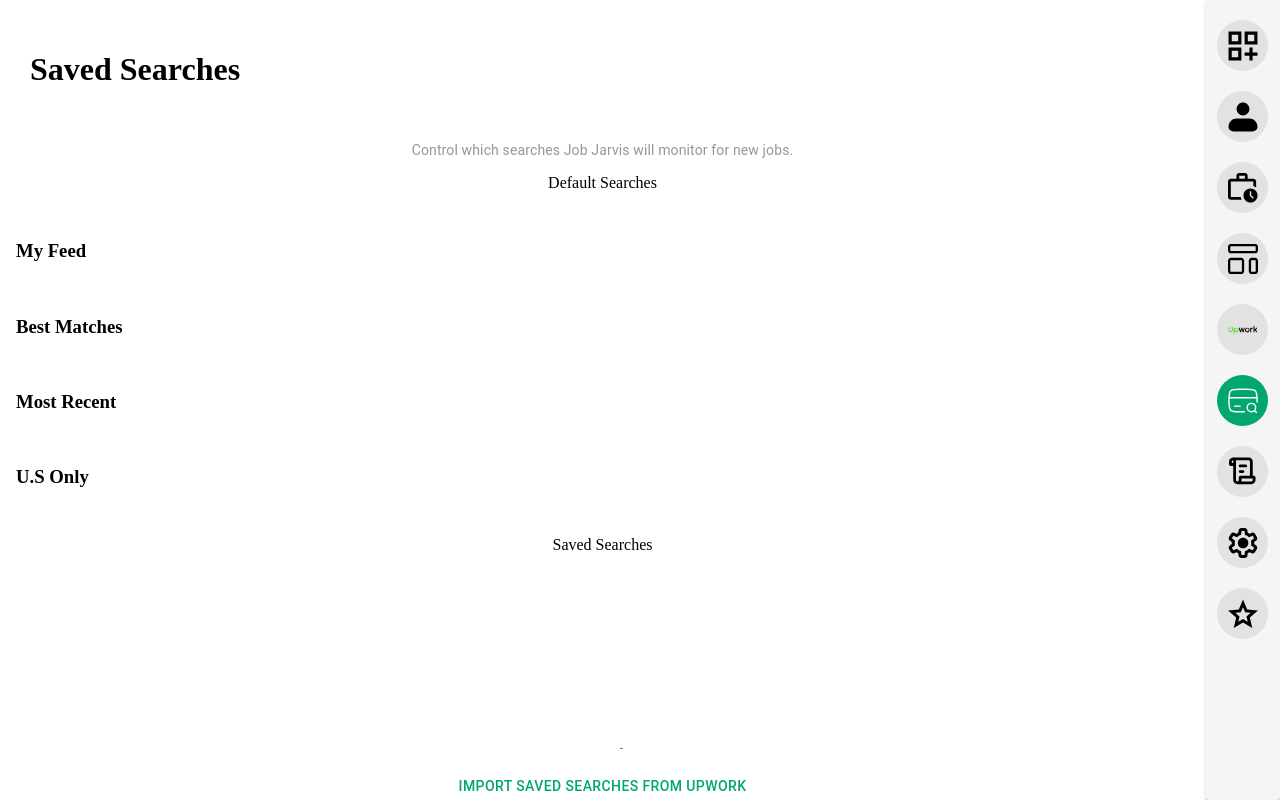
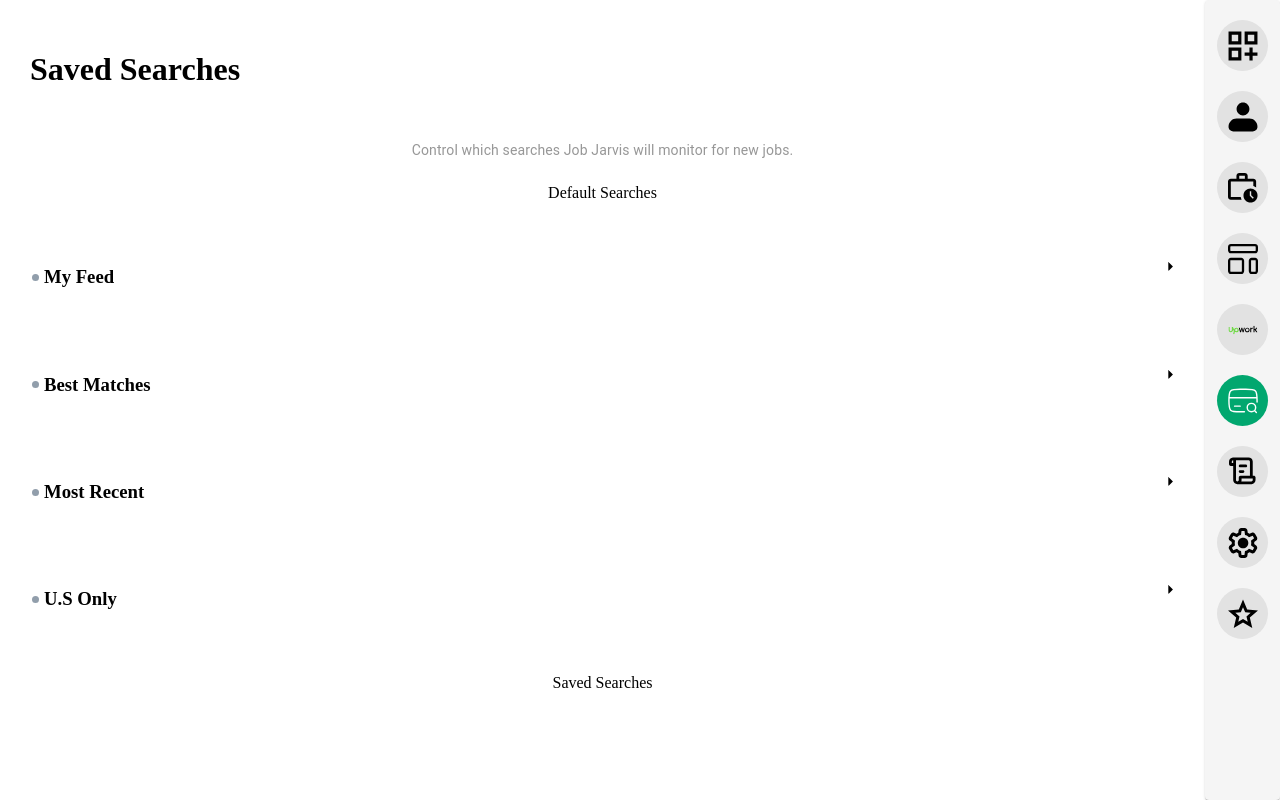
Before and after one commit to uziarslan/job-jarvis, a React (Vite) app in the folder client/: page / in a window 1280 px wide. Both pictures are taken after a click on the button 1242 px from the left and 400 px from the top of the page. Shown: the top 800 px of the page. Built offline with nearby package versions, Linux system fonts and the light colour scheme; the HTML template or start-up script is replaced by a standard one.

Commit message:
Saved searches fully working, need to bound it to jobs, and import from upwork

```diff
--- a/client/src/components/jobs/JobsPage.tsx
+++ b/client/src/components/jobs/JobsPage.tsx
@@ -90,8 +90,8 @@ export default function JobsPage({ onStartTrackingClick }: IProps) {
   useEffect(() => {
     chrome.storage.sync.get(SAVED_SEARCHES_KEY, (result) =>
       setHasMonitoredSearches(
-        (result[SAVED_SEARCHES_KEY] as SavedSearch[]).every(
-          (search) => !search.enabled
+        (result[SAVED_SEARCHES_KEY] as SavedSearch[]).some(
+          (search) => search.enabled
         )
       )
     );
--- a/client/src/components/savedSearches/SavedSearchCard.tsx
+++ b/client/src/components/savedSearches/SavedSearchCard.tsx
@@ -1,17 +1,70 @@
-import { Box } from "@mui/material";
+import { Box, styled } from "@mui/material";
 import { SavedSearch } from "../../types";
+import IconMonitorJobSearch from "../../assets/icon_saved_searches_monitor.svg";
+import { COLOR_LIGHT_GREY, getScrollbarWidth } from "../../constants";
+import { SIDEBAR_WIDTH_PX } from "../Sidebar";
+import { useState } from "react";
 
 interface IProps {
   savedSearch: SavedSearch;
+  onClickMonitoring: (savedSearch: SavedSearch) => void;
 }
 
-export default function SavedSearchCard({ savedSearch }: IProps) {
+const ContainerWithStyle = styled(Box, {
+  shouldForwardProp: (prop) => prop !== "is_hovered",
+})<{ is_hovered: boolean }>`
+  display: flex;
+  width: calc(100vw - ${SIDEBAR_WIDTH_PX}px - ${getScrollbarWidth()}px);
+  justify-content: space-between;
+  cursor: pointer;
+  background-color: ${({ is_hovered }) =>
+    is_hovered ? COLOR_LIGHT_GREY : undefined};
+  padding: 16px;
+`;
+
+const BoxWithStyle = styled(Box)`
+  display: flex;
+`;
+
+const Indicator = styled("div", {
+  shouldForwardProp: (prop) => prop !== "is_enabled",
+})<{ is_enabled: boolean }>`
+  width: 7px;
+  height: 7px;
+  border-radius: 50px;
+  align-self: center;
+  margin-right: 5px;
+  background-color: ${(props) =>
+    props.is_enabled ? props.theme.palette.primary.main : "#919EAB"};
+`;
+
+export default function SavedSearchCard({
+  savedSearch,
+  onClickMonitoring,
+}: IProps) {
+  const [isHovered, setIsHovered] = useState<boolean>(false);
+
   return (
-    <>
+    <ContainerWithStyle
+      is_hovered={isHovered}
+      onMouseEnter={() => setIsHovered(true)}
+      onMouseLeave={() => setIsHovered(false)}
+      onClick={() => onClickMonitoring(savedSearch)}
+    >
+      <BoxWithStyle>
+        <Indicator is_enabled={savedSearch.enabled} />{" "}
+        <h3>{savedSearch.name}</h3>
+      </BoxWithStyle>
       <Box>
-        <h3>{savedSearch.name}</h3>
+        <img
+          style={{
+            position: "relative",
+            top: "10px",
+          }}
+          src={IconMonitorJobSearch}
+          alt="Icon Monitor Job Search"
+        />
       </Box>
-      <Box></Box>
-    </>
+    </ContainerWithStyle>
   );
 }
--- a/client/src/components/savedSearches/SavedSearchesPage.tsx
+++ b/client/src/components/savedSearches/SavedSearchesPage.tsx
@@ -21,6 +21,7 @@ const ParagraphWithStyle = styled(Typography)`
   color: #979797;
   font-size: 14px;
   font-weight: 400;
+  margin-bottom: 10px;
 `;
 
 const TitleWithStyle = styled("h2")`
@@ -42,6 +43,33 @@ export default function SavedSearchesPage() {
     );
   }, []);
 
+  const handleMonitoringClick = (savedSearch: SavedSearch) => {
+    setSavedSearches((prev) => {
+      const old = prev?.find((search) => search.name === savedSearch.name);
+      if (old) {
+        old.enabled = !old.enabled;
+        chrome.storage.sync.set({
+          [SAVED_SEARCHES_KEY]: prev,
+        });
+        return [...prev!];
+      }
+      return prev;
+    });
+  };
+
+  const handleStartMonitoringAllClick = () => {
+    setSavedSearches((prev) => {
+      const newSavedSearches = prev?.map((search) => ({
+        ...search,
+        enabled: true,
+      }));
+      chrome.storage.sync.set({
+        [SAVED_SEARCHES_KEY]: newSavedSearches,
+      });
+      return newSavedSearches;
+    });
+  };
+
   return (
     <ContainerWithStyle>
       <Title value="Saved Searches" />
@@ -52,7 +80,13 @@ export default function SavedSearchesPage() {
       <List>
         {DEFAULT_SAVED_SEARCHES.map((search) => (
           <ListItem key={search.name}>
-            <SavedSearchCard savedSearch={search} />
+            <SavedSearchCard
+              savedSearch={
+                savedSearches?.find((other) => other.name === search.name) ||
+                search
+              }
+              onClickMonitoring={handleMonitoringClick}
+            />
           </ListItem>
         ))}
       </List>
@@ -68,7 +102,10 @@ export default function SavedSearchesPage() {
             )
             .map((search) => (
               <ListItem key={search.name}>
-                <SavedSearchCard savedSearch={search} />
+                <SavedSearchCard
+                  savedSearch={search}
+                  onClickMonitoring={handleMonitoringClick}
+                />
               </ListItem>
             ))}
         </List>
@@ -78,7 +115,10 @@ export default function SavedSearchesPage() {
       <Box>
         <Button variant="text">Import Saved Searches from Upwork</Button>
       </Box>
-      <BottomButtonWithStyle variant="contained">
+      <BottomButtonWithStyle
+        variant="contained"
+        onClick={handleStartMonitoringAllClick}
+      >
         Start all monitoring
       </BottomButtonWithStyle>
     </ContainerWithStyle>
--- a/client/src/constants.ts
+++ b/client/src/constants.ts
@@ -47,6 +47,10 @@ export function getScrollbarWidth(): number {
 // NOTE : Updating the structure would decrease the storage performances so be careful
 // with that.
 // ------------------------------------------------------------------------
+// NOTE (bis) : We should reserve this space for the saved searches only.
+// For the settings for example, this is not mandatory to share them using Google
+// account. You can use database for that.
+// ------------------------------------------------------------------------
 export const SAVED_SEARCHES_KEY = "savedSearches";
 export const DEFAULT_SAVED_SEARCHES: SavedSearch[] = [
   { name: "My Feed", enabled: false },
```
Also changed, not shown: client/src/assets/icon_saved_searches_monitor.svg (added).
